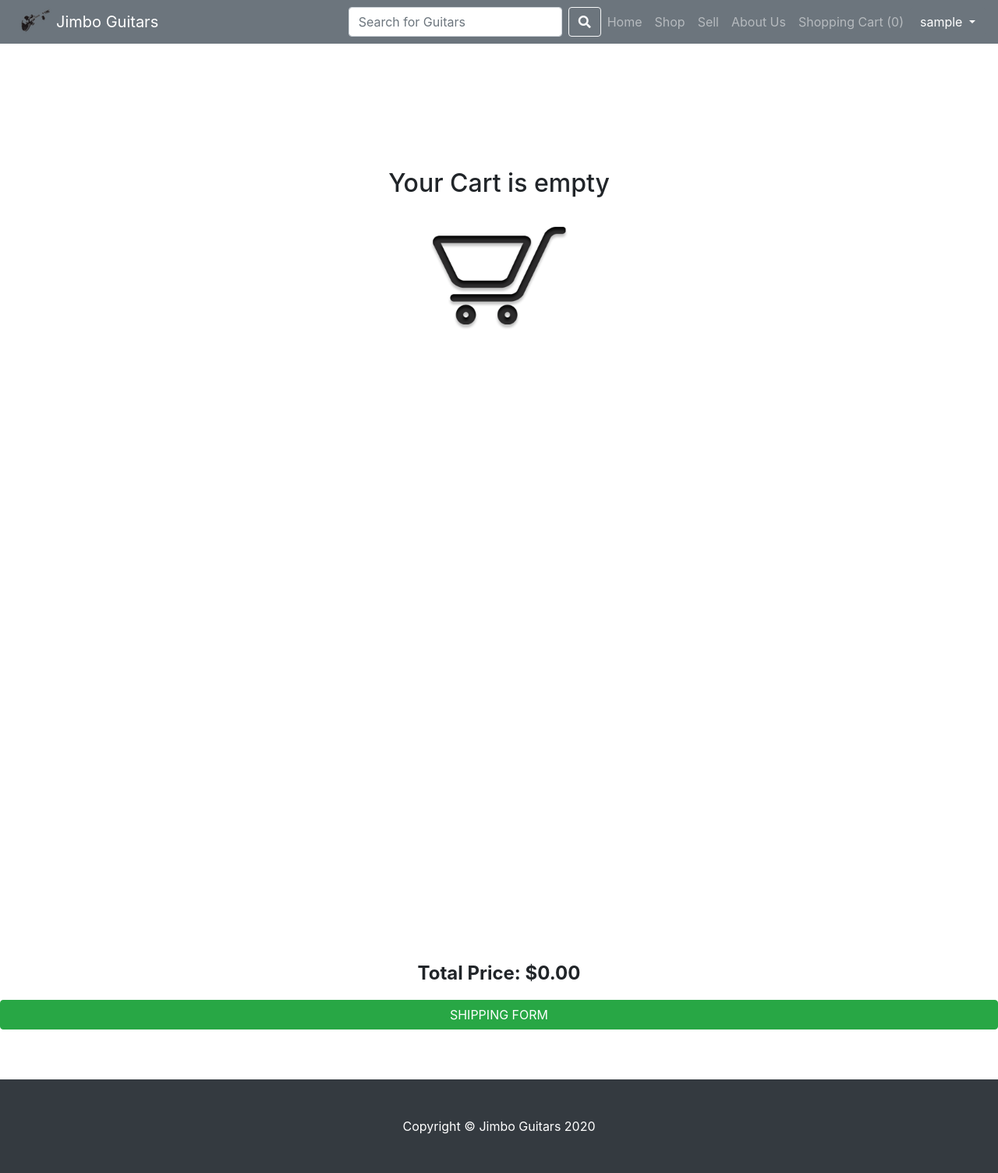
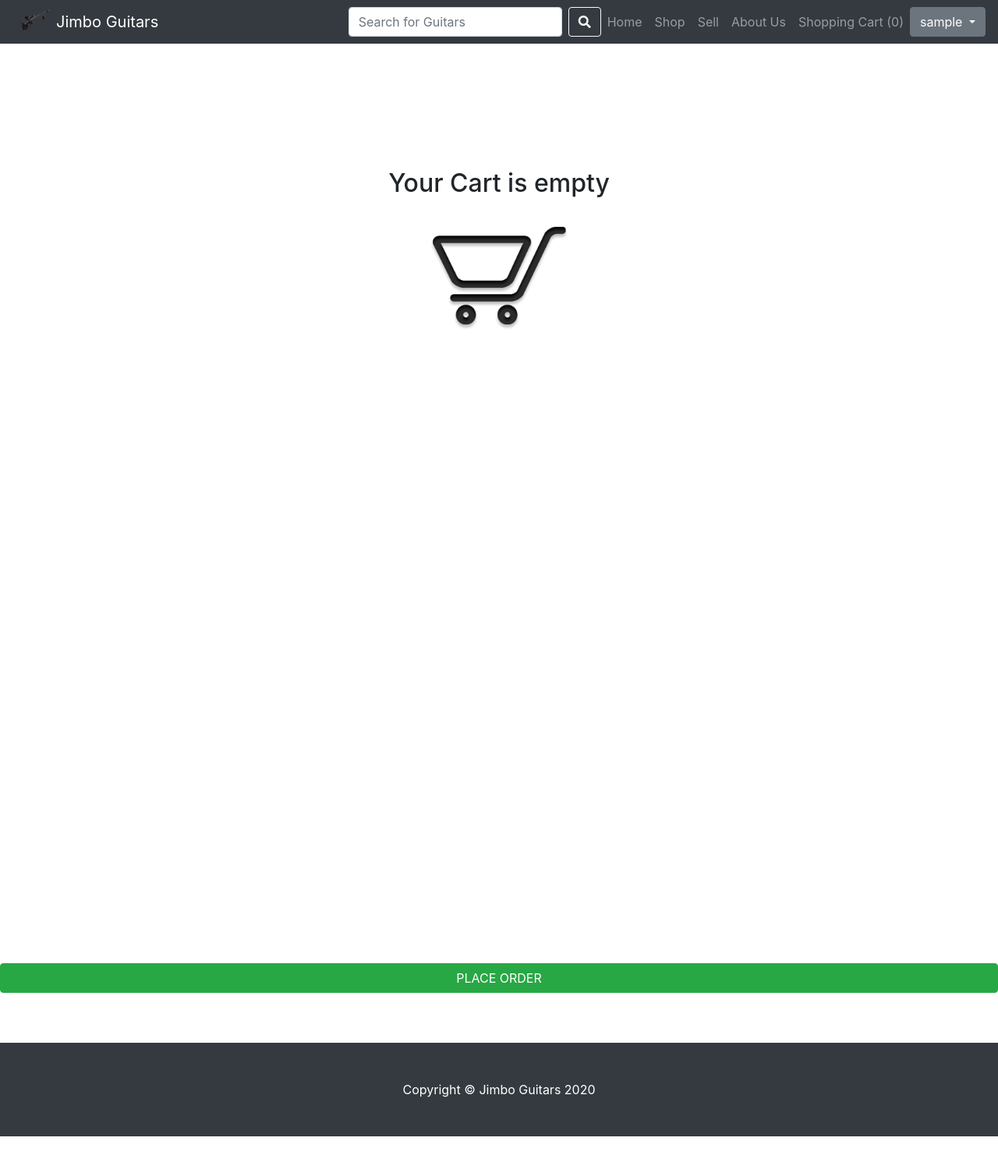
Before and after one commit to papadum-is-nice/TGC_Milestone_Project_4, a Django app: page /cart/ in a window 1280 px wide. Shown: the whole page at 78% size. After the commit the page ends 1457 px from the top, so only its background shows below. Run offline with Django 3.2, Linux system fonts and the light colour scheme; the visitor is signed in with stand-in values (Sample User, id 1); some libraries are stand-ins or nearby versions.

Commit message:
Provided place_order.html

```diff
--- /dev/null
+++ b/KIV/checkout_models.txt
@@ -0,0 +1,6 @@
+@login_required
+def shipping_form(request):
+
+    return render(request, 'shipping_form.html', {
+        'order_form':OrderForm
+    })
--- a/cart/views.py
+++ b/cart/views.py
@@ -24,7 +24,6 @@
         request.session['shopping_cart'] = cart
         messages.success(request, "Guitar has been added to your cart!")
     else:
-        cart['guitar_id']['cost'] = int(cart[guitar_id]['quantity']) * int(cart[guitar_id]['cost'])
         messages.success(request, "The guitar is already in your shopping cart")
     return redirect('/show_guitars/')
 
@@ -32,15 +31,8 @@
 def view_cart(request):
     # retrieve the cart
     cart = request.session.get('shopping_cart', {})
-    total_price = 0.00
-
-    for guitar_id,guitar in cart.items():
-        total_price += int(guitar['quantity']) * int(float(guitar['cost']))
-    # print(total_price)
-
     return render(request, 'view_cart.html', {
-        'shopping_cart':cart,
-        'total_price':total_price
+        'shopping_cart':cart
     })
 
 def remove_from_cart(request, guitar_id):
@@ -53,6 +45,7 @@
         return redirect('/cart/')
 
 def adjust_cart(request, guitar_id):
+    # print(request.POST)
     quantity = int(request.POST.get('quantity'))
     cart = request.session.get('shopping_cart', {})
 
--- a/checkout/views.py
+++ b/checkout/views.py
@@ -9,13 +9,11 @@
 endpoint_secret = "whsec_hEvKOilMog4Q4oPdUlmk7kUdrmPz42DH"
 
 @login_required
-def shipping_form(request):
-
-    return render(request, 'shipping_form.html', {
+def place_order(request):
+    return render(request, 'place_order.html', {
         'order_form':OrderForm
     })
 
-@login_required
 def checkout(request):
     stripe.api_key = settings.STRIPE_SECRET_KEY
 
--- a/jimbos_guitarshop/urls.py
+++ b/jimbos_guitarshop/urls.py
@@ -19,7 +19,7 @@
 from users.views import signup, profile
 from guitars.views import show_guitars, create_guitars, update_guitars, confirm_delete_guitar, actually_delete_guitar
 from cart.views import add_to_cart, view_cart, remove_from_cart, adjust_cart
-from checkout.views import shipping_form, checkout, checkout_success, checkout_cancelled, payment_completed
+from checkout.views import place_order, checkout, checkout_success, checkout_cancelled, payment_completed
 
 urlpatterns = [
     path('admin/', admin.site.urls),
@@ -37,7 +37,7 @@
     path('add_to_cart/<guitar_id>', add_to_cart, name="add_to_cart"),
     path('adjust_cart/<guitar_id>', adjust_cart, name='adjust_cart'),
     path('remove/<guitar_id>', remove_from_cart, name="remove_from_cart"),
-    path('shipping_form/', shipping_form, name="shipping_form"),
+    path('place_order/', place_order, name="place_order"),
     path('checkout/', checkout, name='checkout'),
     path('success/', checkout_success),
     path('cancelled/', checkout_cancelled),
--- a/static/style/styles.css
+++ b/static/style/styles.css
@@ -142,7 +142,6 @@
 /* Jimbo's*/
 
 /*navbar*/
-
 .dropdown-menu a {
 	color: black;
 }
@@ -242,8 +241,8 @@
 	margin-bottom: 15rem;
 }
 
-/*shipping form page*/
-.shipping_form {
+/*place order page*/
+.place_order {
 	width: 80%;
 	height: 700px;
 	border: 2px solid black;
@@ -253,7 +252,7 @@
 	padding: 30px;
 }
 
-.shipping_form a {
+.place_order a {
 	width: 100%;
 }
 
@@ -287,12 +286,16 @@
 
 .logout {
 	width: 80%;
-	height: 300px;
+	height: 400px;
 	border: 2px solid black;
 	border-radius: 25px;
 	box-shadow: 2px 2px 8px grey;
 	margin: 8rem auto;
 	padding: 30px;
+}
+
+.logout img {
+	width: 100%;
 }
 
 /*login page*/
@@ -477,12 +480,7 @@
 
 	.logout {
 		width: 50%;
-		height: 600px;
-	}
-
-	#logout {
-		width: 100%;
-		height: 60%;
+		height: 800px;
 	}
 
 	.password_reset_done {
@@ -530,4 +528,7 @@
 	.guitar_shop .card img {
 		margin-left: 8rem;
 	}
+	.logout {
+		height: 1100px;
+	}
 }
--- a/templates/base.html
+++ b/templates/base.html
@@ -20,7 +20,7 @@
 <body>
 
   <!--<div class="container-fluid">-->
-  <nav class="navbar navbar-expand-lg navbar-dark bg-secondary">
+  <nav class="navbar navbar-expand-lg navbar-dark bg-dark">
     <img class="nav-item" src="/static/images/JG logo.png" alt="#"></a>
     <a class="navbar-brand" href="{% url 'home' %}">Jimbo Guitars</a>
     <button class="navbar-toggler" type="button" data-toggle="collapse" data-target="#navbarResponsive" aria-controls="navbarResponsive" aria-expanded="false" aria-label="Toggle navigation">
--- a/templates/shipping_form.html
+++ b/templates/place_order.html
@@ -4,8 +4,7 @@
 
 {% block content %}
 
-<div class="shipping_form">
-    <!--<h1>hi</h1>-->
+<div class="place_order">
     <form method='POST'>
         <h4>Please provide your shipping details</h4>
         {% csrf_token %}
--- a/templates/view_cart.html
+++ b/templates/view_cart.html
@@ -37,9 +37,7 @@
               <button type="submit" class="btn btn-primary ml-2 apply_btn" id="cart_btn_primary_id"><span class="glyphicon glyphicon-edit" aria-hidden="true"></span> &nbsp; Apply</button>
             </form>
           </div>
-          <!--<div class="row">-->
-          <!--  <p>Subtotal: ${{guitar.subtotal}}</p>-->
-          <!--</div>-->
+
           <div class="row">
             <a href="{% url 'remove_from_cart' guitar_id=guitar.id %}" class="btn btn-danger mt-1 remove_btn">Remove from Cart</a>
           </div>
@@ -49,11 +47,10 @@
     </div>
 
     <div class="total_price">
-      <p>Total Price: ${{total_price|floatformat:2}}</p>
+      <!--<p>Total Price: $total_price|floatformat:2</p>-->
     </div>
     <div class="checkout_btn">
-      <a href="{% url 'shipping_form' %}" id="charge" class="btn btn-success">SHIPPING FORM</a>
-  <!--<a href="url 'checkout' " id="checkout" class="btn btn-success">CHECKOUT</a> -->
+      <a href="{% url 'place_order' %}" class="btn btn-success">PLACE ORDER</a>
   {% endblock %}
   </div>
   </div>
```
Also changed, not shown: KIV/checkout_views..txt (added, +13 -0 lines), checkout/admin.py (line endings or trailing spaces), checkout/migrations/0002_delete_charge.py (added), checkout/migrations/0003_charge.py (added), jimbos_guitarshop/About_Us.jpg (deleted).
